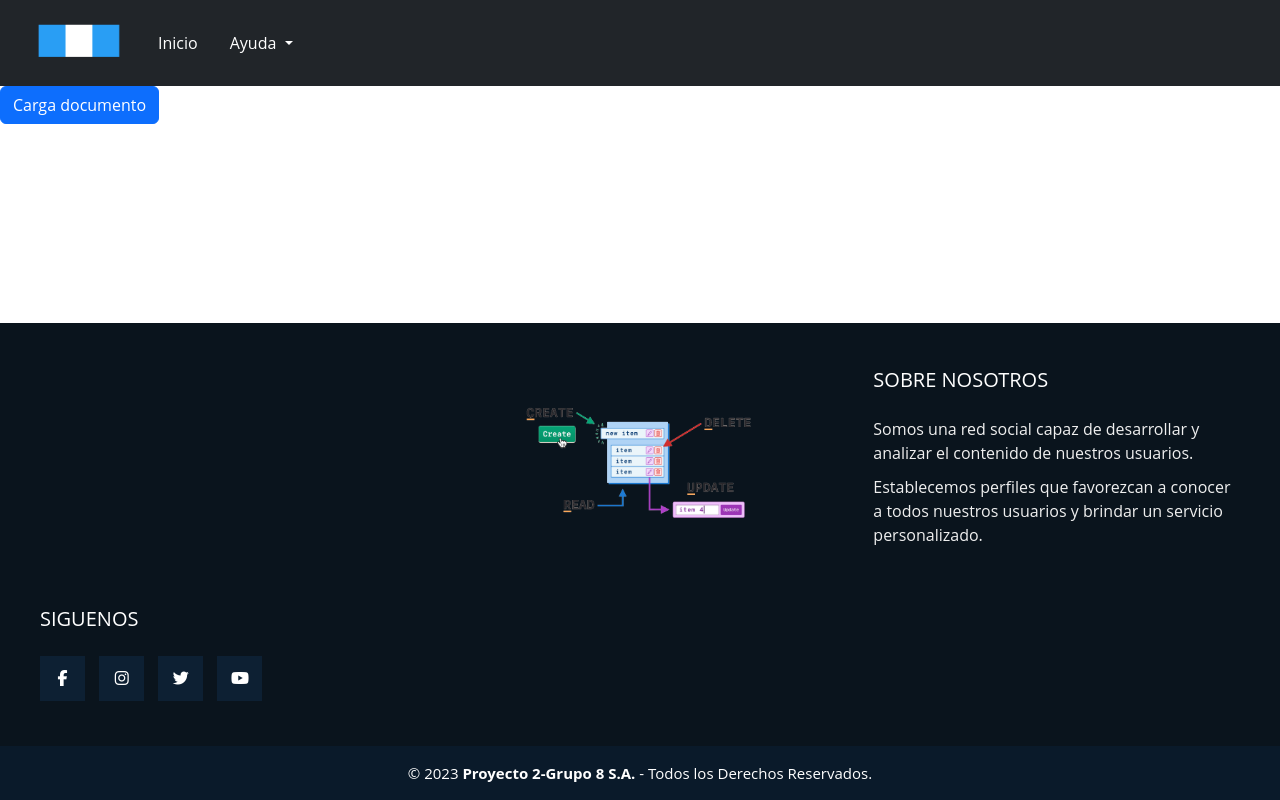
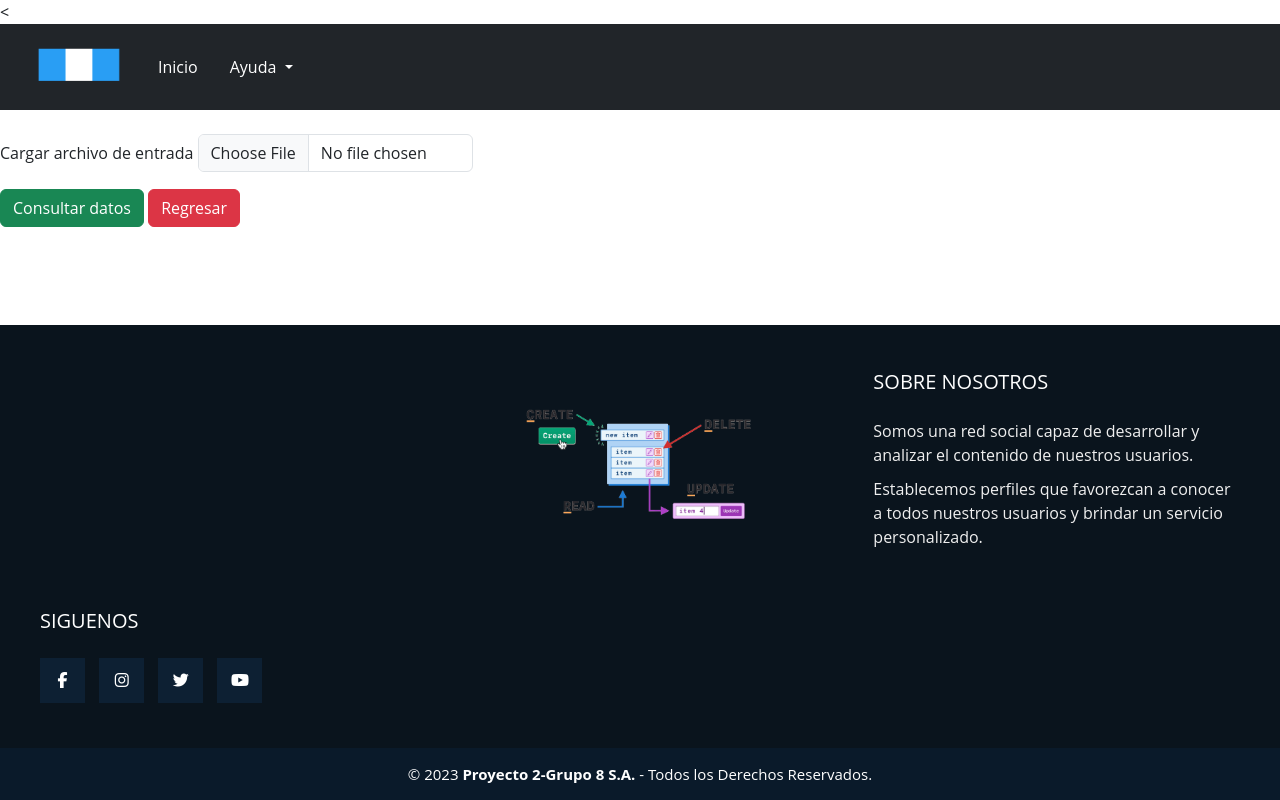
Before and after one commit to javieer24/IPC2_Proyecto2Diciembre_-Grupo8, a Django app: page /home/ in a window 1280 px wide. Run offline with Django 5.2, Linux system fonts and the light colour scheme; some libraries are stand-ins or nearby versions.

Commit message:
Se agrega boton no funcional aún

```diff
--- a/project2/GUI/templates/publicacion/inicio.html
+++ b/project2/GUI/templates/publicacion/inicio.html
@@ -1,11 +1,11 @@
-{% load static %}
+<{% load static %}
 <!DOCTYPE html>
 <html lang="en">
 <head>
     <meta charset="UTF-8">
     <meta http-equiv="X-UA-Compatible" content="IE=edge">
     <meta name="viewport" content="width=device-width, initial-scale=1.0">
-    <title>{% block title %}Inicio{% endblock %}</title>
+    <title>{% block title %}{% endblock %}</title>
     <link rel="icono" href="{% static 'logo.png' %}">
     <script src="https://kit.fontawesome.com/eb496ab1a0.js" crossorigin="anonymous"></script>
     <link rel="stylesheet" href="{% static 'plantilla.css' %}">
@@ -36,6 +36,7 @@
                   Ayuda
                 </a>
                 <ul class="dropdown-menu">
+
                   <li><a class="dropdown-item" href="{% url 'Documentacion' %}">Documentación</a></li>
                   <li><hr class="dropdown-divider"></li>
                   <li><a class="dropdown-item" href="{% url 'Home' %}">Salir</a></li>
@@ -45,8 +46,30 @@
           </div>
         </div>
       </nav>
-      <button type="button" class="btn btn-primary"><a href="{% url 'Inicio' %}"
-        style="text-decoration: none; color: white;">Carga documento</button>
+      <br>
+
+
+      <!-- Aqui creo mi formulario para subir mi archivo xml -->
+      <div class="mb-3">
+        <label for="formFile" class="form-label">Cargar archivo de entrada</label>
+        <input class="form-control" type="file" id="formFile" style="width: 21.5%; display: inline-block;">
+    </div>
+
+    <div class="col-12">
+
+    <button type="button" class="btn btn-success"><a href="{% url 'Inicio' %}"
+      style="text-decoration: none; color: white;">Consultar datos</a></button>
+      <button type="button" class="btn btn-danger"><a href="{% url 'Home' %}"
+        style="text-decoration: none; color: white;">Regresar</button>
+    </div>
+
+
+
+
+
+
+
+
       <script
           src="https://cdn.jsdelivr.net/npm/bootstrap@5.2.1/dist/js/bootstrap.bundle.min.js"
           integrity="sha384-u1OknCvxWvY5kfmNBILK2hRnQC3Pr17a+RTT6rIHI7NnikvbZlHgTPOOmMi466C8"
```
Also changed, not shown: README.md.
